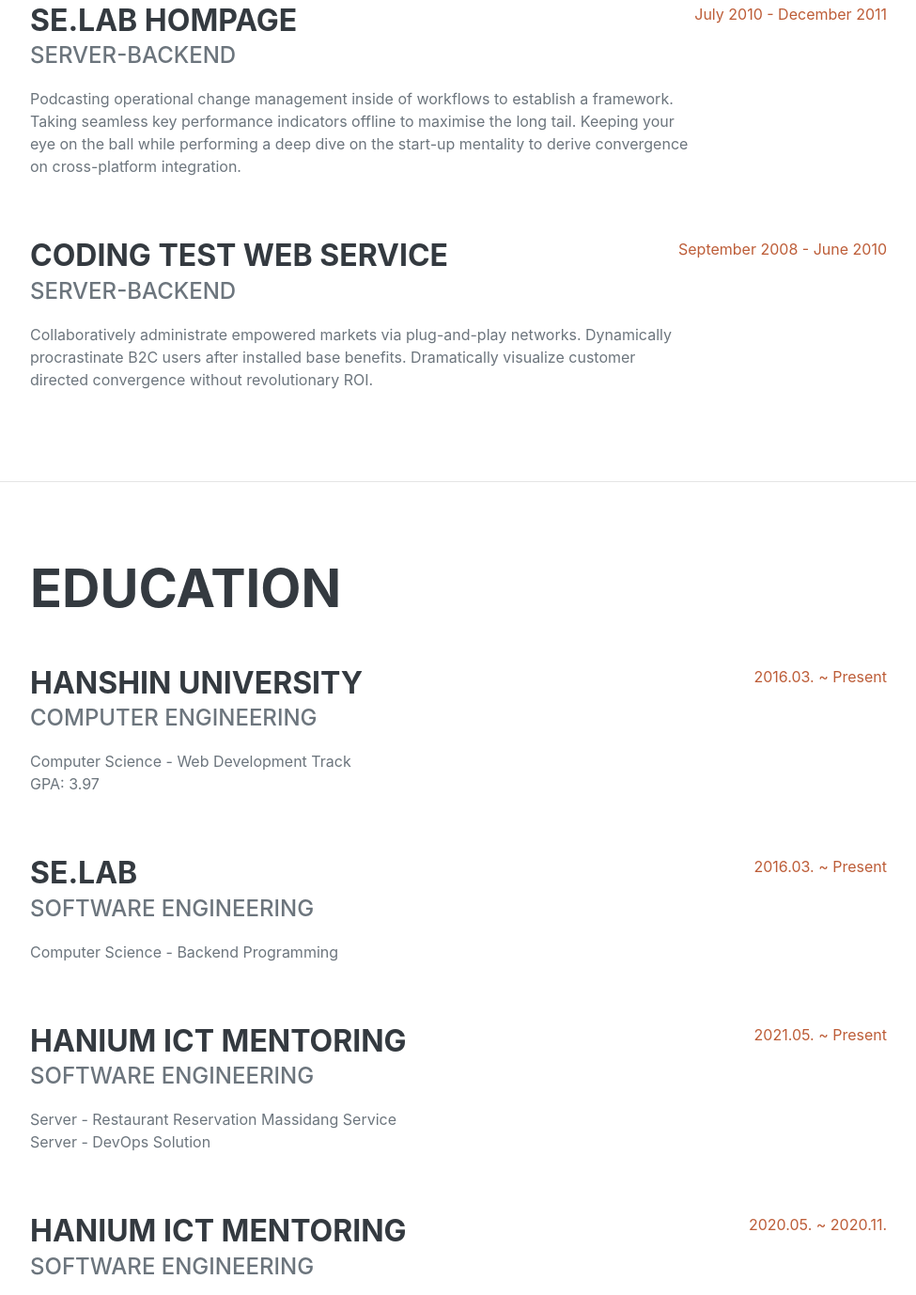
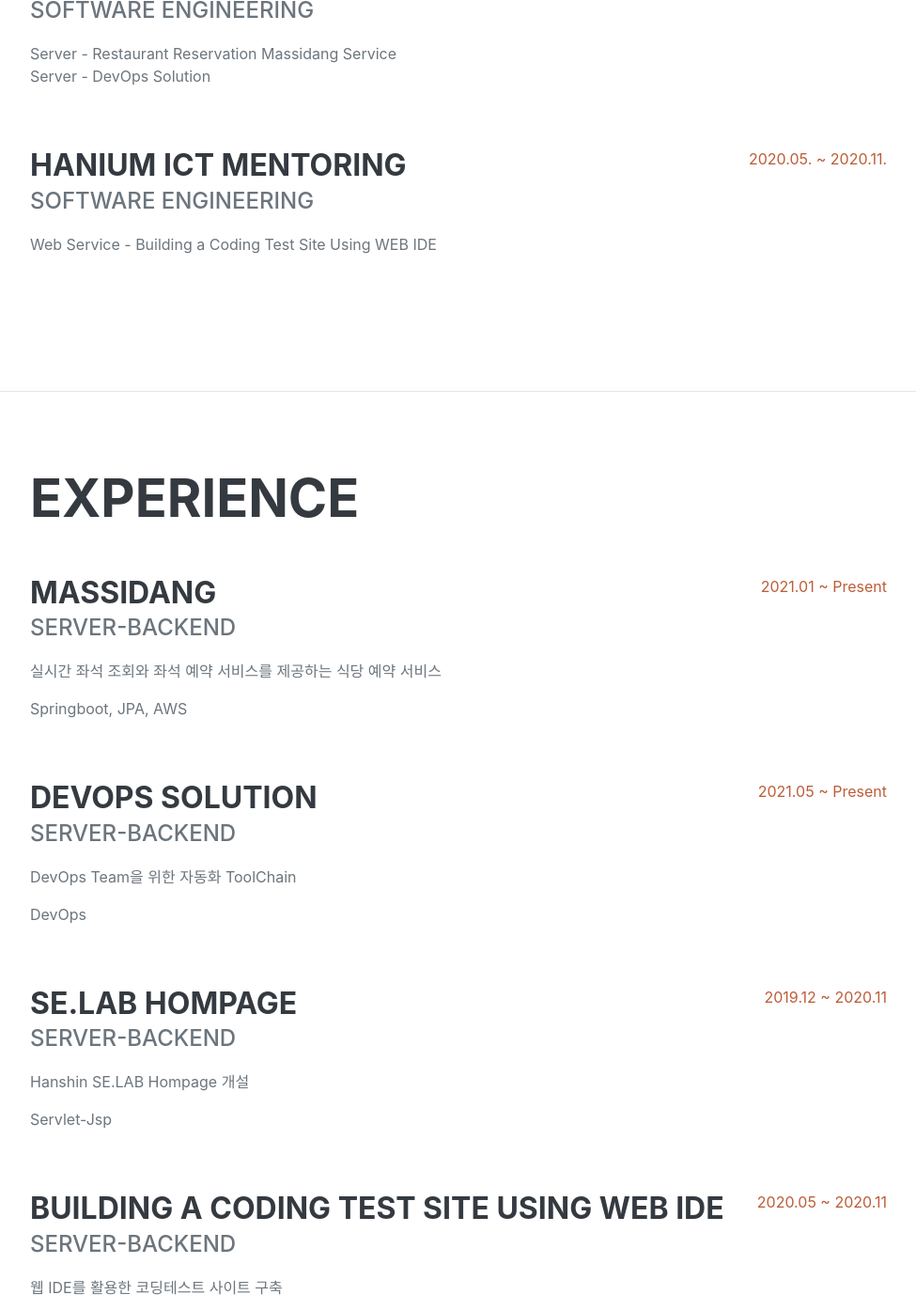
Before and after one commit to DongGeon0908/old-donggeon, a plain HTML site: page index.html in a window 1280 px wide. Shown: the part 1422-2800 px from the top of the page at 94% size, without its empty margins (288-1263 px from the left). Drawn offline with nearby package versions, Linux system fonts and the light colour scheme; a web font is replaced by a local one.

Commit message:
내용 수정 완료

```diff
--- a/index.html
+++ b/index.html
@@ -26,8 +26,8 @@
             <div class="collapse navbar-collapse" id="navbarSupportedContent">
                 <ul class="navbar-nav">
                     <li class="nav-item"><a class="nav-link js-scroll-trigger" href="#about">About</a></li>
+                    <li class="nav-item"><a class="nav-link js-scroll-trigger" href="#education">Education</a></li>
                     <li class="nav-item"><a class="nav-link js-scroll-trigger" href="#experience">Experience</a></li>
-                    <li class="nav-item"><a class="nav-link js-scroll-trigger" href="#education">Education</a></li>
                     <li class="nav-item"><a class="nav-link js-scroll-trigger" href="#skills">Skills</a></li>
                     <li class="nav-item"><a class="nav-link js-scroll-trigger" href="#interests">Interests</a></li>
                     <li class="nav-item"><a class="nav-link js-scroll-trigger" href="#awards">Awards</a></li>
@@ -60,45 +60,7 @@ ex) <i class="fas fa-at">
                 </div>
             </section>
             <hr class="m-0" />
-            <!-- Experience-->
-            <section class="resume-section" id="experience">
-                <div class="resume-section-content">
-                    <h2 class="mb-5">Experience</h2>
-                    <div class="d-flex flex-column flex-md-row justify-content-between mb-5">
-                        <div class="flex-grow-1">
-                            <h3 class="mb-0">Massidang</h3>
-                            <div class="subheading mb-3">Server-Backend</div>
-                            <p>실시간 좌석 조회와 좌석 예약 서비스를 제공하는 식당 예약 서비스</p>
-                        </div>
-                        <div class="flex-shrink-0"><span class="text-primary">2021.01 ~ Present</span></div>
-                    </div>
-                    <div class="d-flex flex-column flex-md-row justify-content-between mb-5">
-                        <div class="flex-grow-1">
-                            <h3 class="mb-0">DevOps System</h3>
-                            <div class="subheading mb-3">Server-Backend</div>
-                            <p>Capitalize on low hanging fruit to identify a ballpark value added activity to beta test. Override the digital divide with additional clickthroughs from DevOps. Nanotechnology immersion along the information highway will close the loop on focusing solely on the bottom line.</p>
-                        </div>
-                        <div class="flex-shrink-0"><span class="text-primary">December 2011 - March 2013</span></div>
-                    </div>
-                    <div class="d-flex flex-column flex-md-row justify-content-between mb-5">
-                        <div class="flex-grow-1">
-                            <h3 class="mb-0">SE.LAB Hompage</h3>
-                            <div class="subheading mb-3">Server-Backend</div>
-                            <p>Podcasting operational change management inside of workflows to establish a framework. Taking seamless key performance indicators offline to maximise the long tail. Keeping your eye on the ball while performing a deep dive on the start-up mentality to derive convergence on cross-platform integration.</p>
-                        </div>
-                        <div class="flex-shrink-0"><span class="text-primary">July 2010 - December 2011</span></div>
-                    </div>
-                    <div class="d-flex flex-column flex-md-row justify-content-between">
-                        <div class="flex-grow-1">
-                            <h3 class="mb-0">Coding Test Web Service</h3>
-                            <div class="subheading mb-3">Server-Backend</div>
-                            <p>Collaboratively administrate empowered markets via plug-and-play networks. Dynamically procrastinate B2C users after installed base benefits. Dramatically visualize customer directed convergence without revolutionary ROI.</p>
-                        </div>
-                        <div class="flex-shrink-0"><span class="text-primary">September 2008 - June 2010</span></div>
-                    </div>
-                </div>
-            </section>
-            <hr class="m-0" />
+
             <!-- Education-->
             <section class="resume-section" id="education">
                 <div class="resume-section-content">
@@ -145,6 +107,50 @@ ex) <i class="fas fa-at">
                 </div>
                 <div class="flex-shrink-0"><span class="text-primary">2020.05. ~ 2020.11.</span></div>
             </div>
+                </div>
+            </section>
+            <hr class="m-0" />
+
+             <!-- Experience-->
+             <section class="resume-section" id="experience">
+                <div class="resume-section-content">
+                    <h2 class="mb-5">Experience</h2>
+                    <div class="d-flex flex-column flex-md-row justify-content-between mb-5">
+                        <div class="flex-grow-1">
+                            <h3 class="mb-0">Massidang</h3>
+                            <div class="subheading mb-3">Server-Backend</div>
+                            <p>실시간 좌석 조회와 좌석 예약 서비스를 제공하는 식당 예약 서비스</p>
+                            <p>Springboot, JPA, AWS</p>
+                        </div>
+                        <div class="flex-shrink-0"><span class="text-primary">2021.01 ~ Present</span></div>
+                    </div>
+                    <div class="d-flex flex-column flex-md-row justify-content-between mb-5">
+                        <div class="flex-grow-1">
+                            <h3 class="mb-0">DevOps Solution</h3>
+                            <div class="subheading mb-3">Server-Backend</div>
+                            <p>DevOps Team을 위한 자동화 ToolChain</p>
+                            <p>DevOps</p>
+                        </div>
+                        <div class="flex-shrink-0"><span class="text-primary">2021.05 ~ Present</span></div>
+                    </div>
+                    <div class="d-flex flex-column flex-md-row justify-content-between mb-5">
+                        <div class="flex-grow-1">
+                            <h3 class="mb-0">SE.LAB Hompage</h3>
+                            <div class="subheading mb-3">Server-Backend</div>
+                            <p>Hanshin SE.LAB Hompage 개설</p>
+                            <p>Servlet-Jsp</p>
+                        </div>
+                        <div class="flex-shrink-0"><span class="text-primary">2019.12 ~ 2020.11</span></div>
+                    </div>
+                    <div class="d-flex flex-column flex-md-row justify-content-between">
+                        <div class="flex-grow-1">
+                            <h3 class="mb-0">Building a Coding Test Site Using WEB IDE</h3>
+                            <div class="subheading mb-3">Server-Backend</div>
+                            <p>웹 IDE를 활용한 코딩테스트 사이트 구축</p>
+                            <p>Springboot, AWS</p>
+                        </div>
+                        <div class="flex-shrink-0"><span class="text-primary">2020.05 ~ 2020.11</span></div>
+                    </div>
                 </div>
             </section>
             <hr class="m-0" />
```
